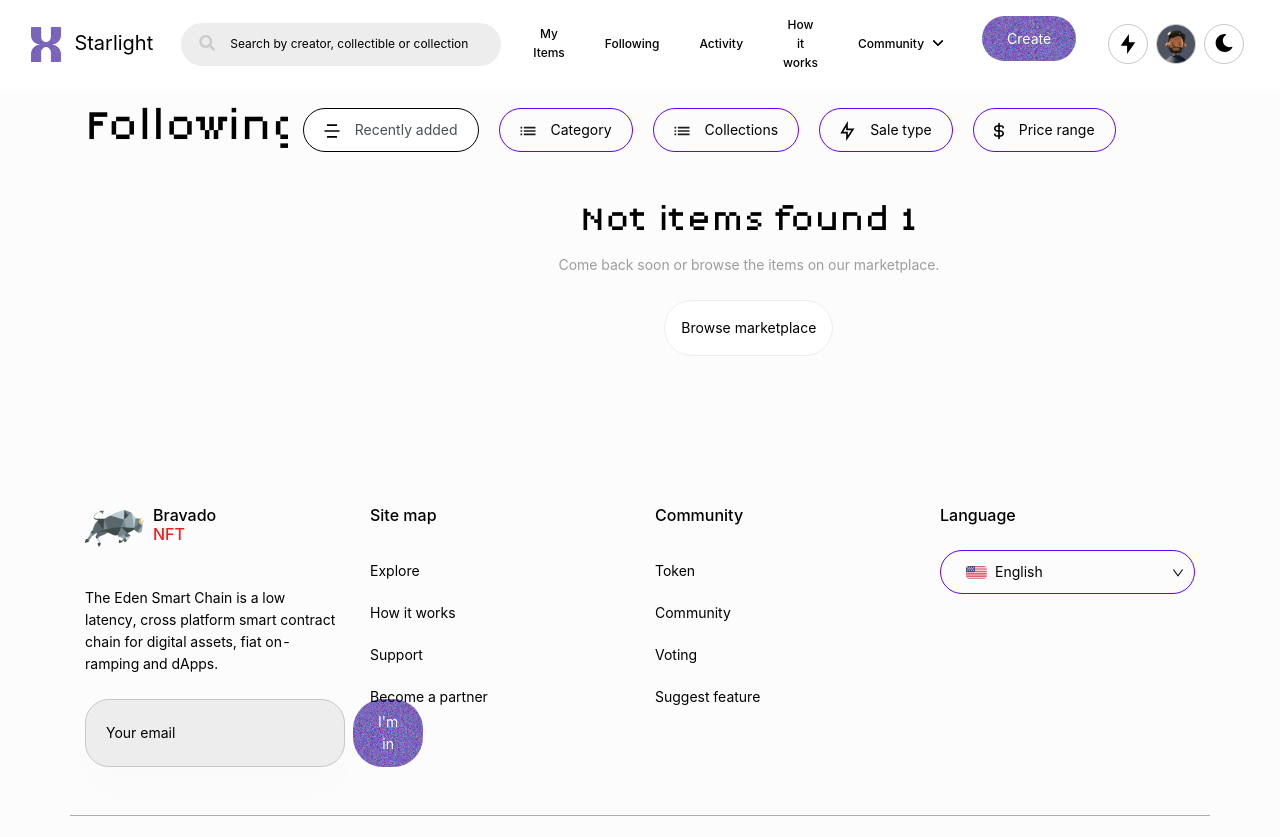
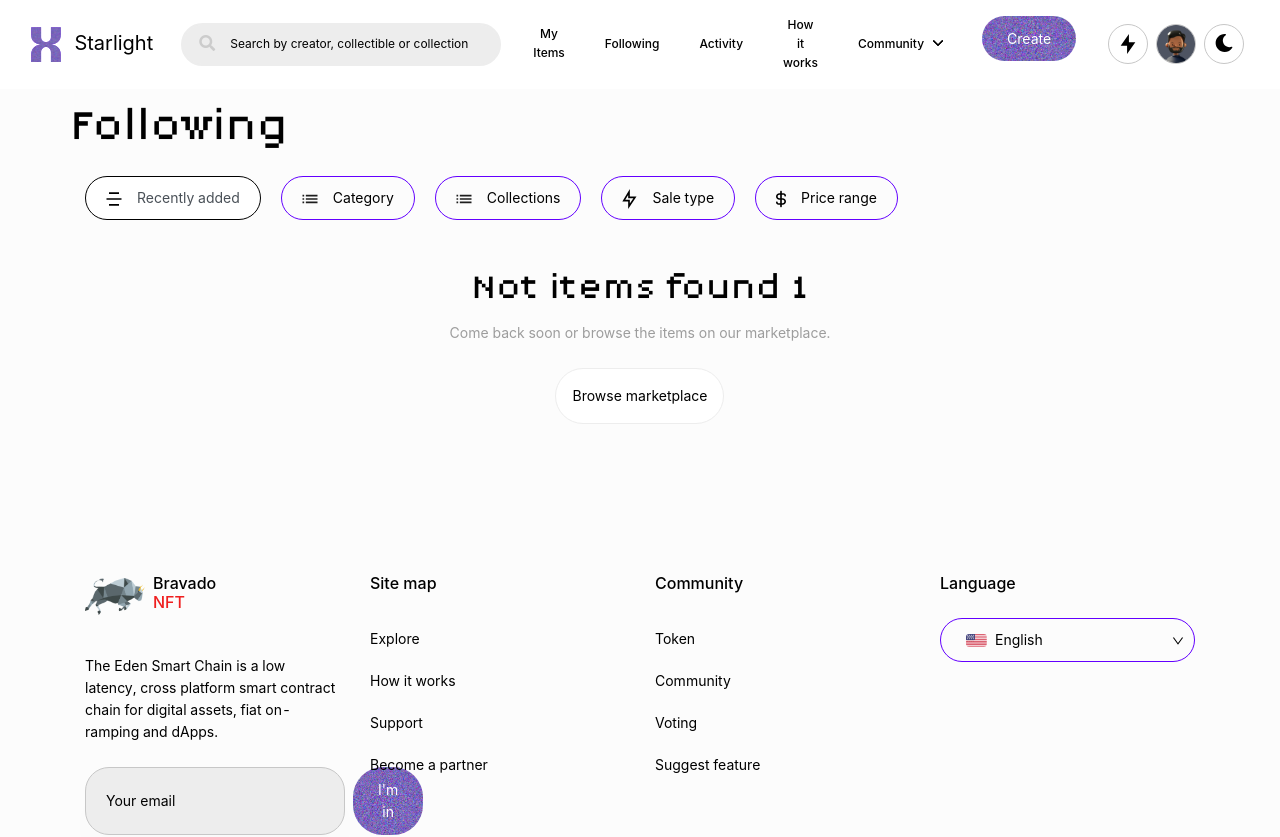
Before and after one commit to muhsindeniz/nft-markerplace, a React (Create React App) app: page /Following in a window 1280 px wide. Shown: the top 837 px of the page. Built offline with nearby package versions, Linux system fonts and the light colour scheme; a web font is replaced by a local one.

Commit message:
following edited

```diff
--- a/src/Pages/Following.js
+++ b/src/Pages/Following.js
@@ -8,9 +8,10 @@ const Following = () => {
     return (
         <>
             <section className="create-single-section-container following-page-section">
-                <div className="container d-flex">
+                <div className="container">
+                    <div className="row">
                     <h2>Following</h2>
-                    <div className="row w-100">
+
                         <div className="col-sm-12 mt-2 d-flex justify-content-between">
                             <ul className="nav nav-tabs" id="myTab" role="tablist">
                                 <li className="nav-item" role="presentation">
```
